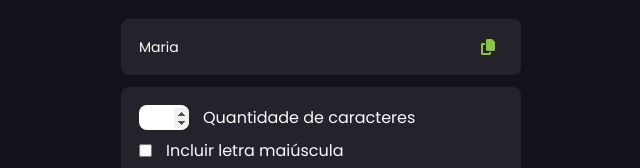
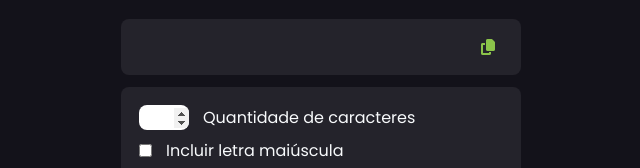
Before and after one commit to mariantonyaf/projeto-geradorSenhaAle, a plain HTML site: page index.html in a window 1280 px wide. Shown: the part 309-477 px from the top of the page, 319-959 px from the left. Drawn offline with Linux system fonts and the light colour scheme.

Commit message:
Update index.html

```diff
--- a/index.html
+++ b/index.html
@@ -13,7 +13,7 @@
         <h1 id="title">Gerar senha</h1>
 
         <div id="password_container">
-            <span id="password">Maria</span>
+            <span id="password"></span>
             <button id="copy">
                 <i class="fa-solid fa-copy"></i>
             </button>
```
